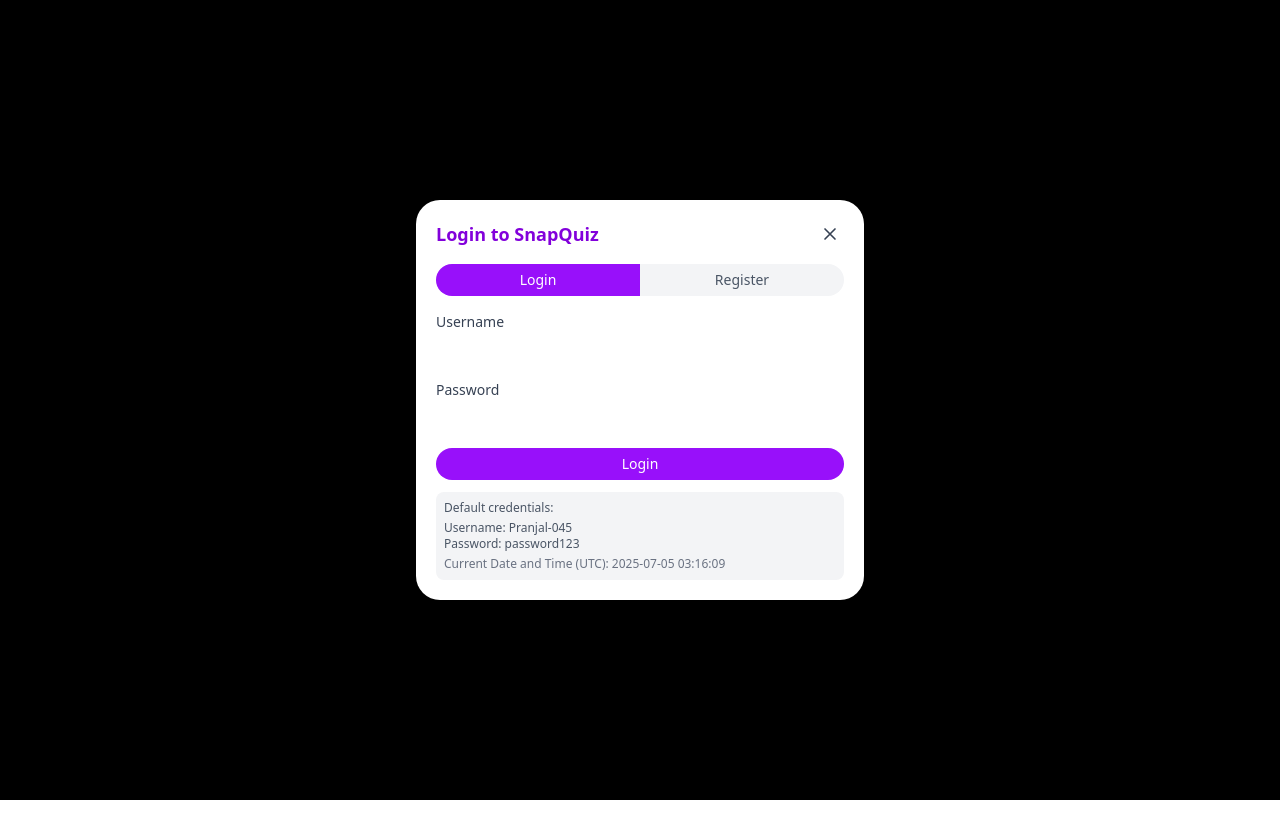
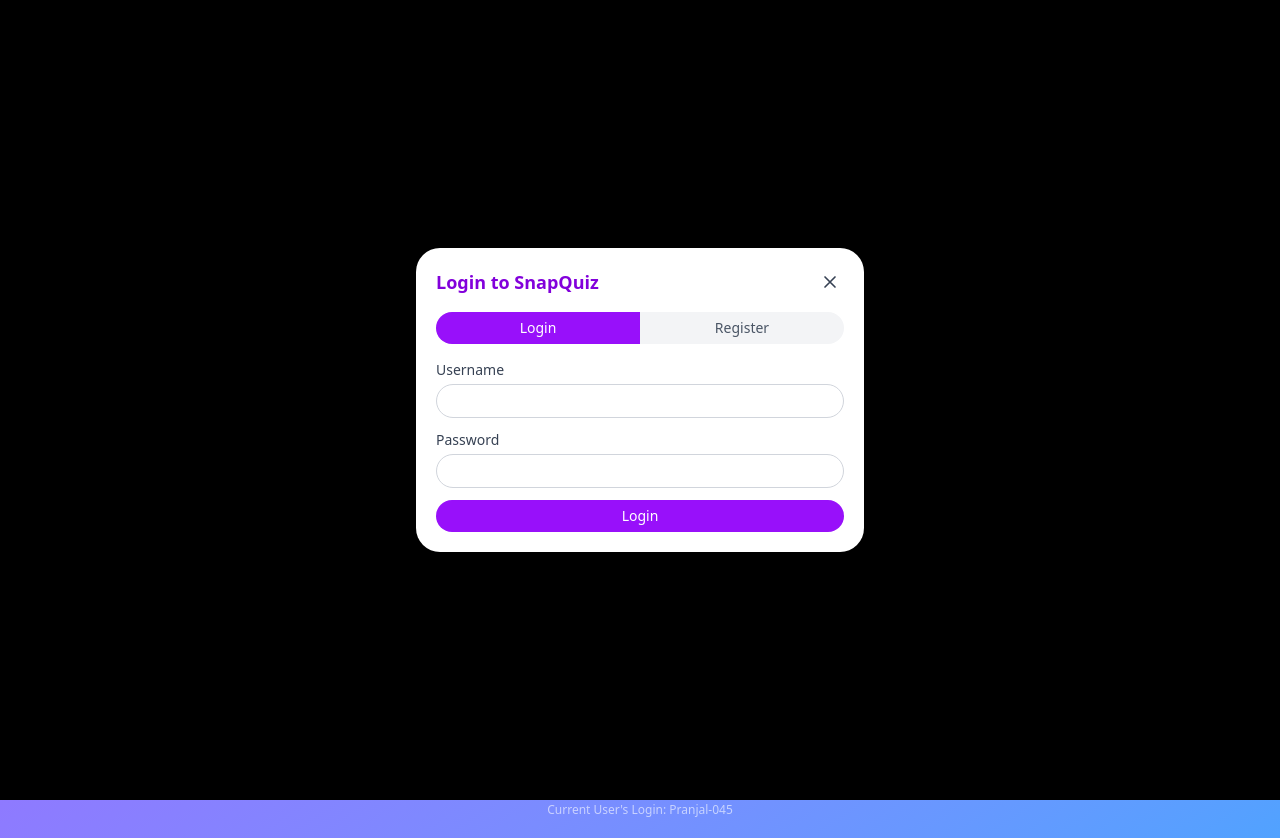
Before and after one commit to Pranjal-045/snapQuiz, a React (Vite) app in the folder client/: page / in a window 1280 px wide. Both pictures are taken after a click on the button "Login". Before the commit the page ends 800 px from the top, so only its background shows below. Built offline with nearby package versions, Linux system fonts and the light colour scheme.

Commit message:
Update App.jsx

```diff
--- a/client/src/App.jsx
+++ b/client/src/App.jsx
@@ -43,7 +43,7 @@
   // State to determine if we're in mobile view
   const [isMobileView, setIsMobileView] = useState(false);
 
-  const [formattedDateTime, setFormattedDateTime] = useState('2025-07-03 10:31:40');
+  const [formattedDateTime, setFormattedDateTime] = useState('2025-07-05 03:42:00');
   const [showSidebar, setShowSidebar] = useState(false); // For mobile sidebar toggle
 
   // Timer state
@@ -64,6 +64,50 @@
     return () => {
       window.removeEventListener('resize', checkMobileView);
     };
+  }, []);
+
+  // Save current app state for page persistence
+  useEffect(() => {
+    if (mcqs.length > 0) {
+      // Save the current state to localStorage
+      const appState = {
+        mcqs,
+        fileName,
+        selectedOptions,
+        showAnswers,
+        currentPage,
+        quizStartTime: quizStartTime ? quizStartTime.toString() : null,
+        quizId,
+        timeLimit
+      };
+      localStorage.setItem('appState', JSON.stringify(appState));
+    }
+  }, [mcqs, fileName, selectedOptions, showAnswers, currentPage, quizStartTime, quizId, timeLimit]);
+
+  // Restore app state on reload
+  useEffect(() => {
+    const savedState = localStorage.getItem('appState');
+    if (savedState) {
+      try {
+        const parsedState = JSON.parse(savedState);
+        if (parsedState.mcqs && parsedState.mcqs.length > 0) {
+          setMcqs(parsedState.mcqs);
+          setFileName(parsedState.fileName || "");
+          setSelectedOptions(parsedState.selectedOptions || {});
+          setShowAnswers(parsedState.showAnswers || {});
+          setCurrentPage(parsedState.currentPage || 0);
+          setQuizId(parsedState.quizId);
+          setTimeLimit(parsedState.timeLimit || 0);
+
+          if (parsedState.quizStartTime) {
+            setQuizStartTime(parseInt(parsedState.quizStartTime));
+          }
+        }
+      } catch (e) {
+        console.error("Error restoring state:", e);
+        localStorage.removeItem('appState');
+      }
+    }
   }, []);
 
   // Save dark mode preference to localStorage
@@ -145,10 +189,13 @@
     }
   }, [mcqs, quizStartTime]);
 
-  // Check if user is logged in
+  // Check if user is logged in and close history panel on reload
   useEffect(() => {
     const storedToken = localStorage.getItem('token');
     const storedUser = localStorage.getItem('user');
+
+    // Close history panel on reload
+    setShowHistory(false);
 
     if (storedToken && storedUser) {
       try {
@@ -281,7 +328,7 @@
       // Try API call and handle errors gracefully
       let mcqsData = [];
       try {
-        // FIXED: Properly using environment variable with template literals
+        // Using Vite environment variable syntax
         const res = await axios.post(`${import.meta.env.VITE_RAG_URL}/upload`, formData, {
           headers: {
             ...headers,
@@ -445,19 +492,19 @@
 
       const storedUsers = JSON.parse(localStorage.getItem('mcq_users') || '[]');
 
-      if (storedUsers.length === 0 && username === 'Pranjal-045' && password === 'password123') {
+      if (storedUsers.length === 0 && username === 'user' && password === 'password') {
         const defaultUser = {
           id: 'user123',
-          username: 'Pranjal-045',
-          email: 'pranjal045@example.com'
+          username: 'user',
+          email: 'user@example.com'
         };
 
         localStorage.setItem('mcq_users', JSON.stringify([
           {
             id: 'user123',
-            username: 'Pranjal-045',
-            email: 'pranjal045@example.com',
-            password: 'password123'
+            username: 'user',
+            email: 'user@example.com',
+            password: 'password'
           }
         ]));
 
@@ -713,7 +760,7 @@
                   {user.username.charAt(0).toUpperCase()}
                 </div>
                 <span className="mr-2 text-white text-sm">
-                  {user.username || 'Pranjal-045'}
+                  {user.username || 'User'}
                 </span>
                 <button
                   onClick={() => setShowHistory(!showHistory)}
@@ -802,7 +849,7 @@
           <div className={`${!isMobileView && showHistory ? 'lg:w-3/5' : 'w-full'} flex-grow flex flex-col`}>
             {mcqs.length === 0 ? (
               // Landing page content with updated app name
-              <div className={`rounded-3xl shadow-xl overflow-hidden ${darkMode ? 'bg-gray-800' : 'bg-white'} p-4 flex-grow`}>
+              <div className={`rounded-3xl shadow-xl overflow-hidden ${darkMode ? 'bg-gray-800' : 'bg-white'} p-4 flex-grow flex flex-col`}>
                 {/* Landing Page Description */}
                 <div className="mb-4">
                   <h1 className={`text-xl font-bold mb-1 ${darkMode ? 'text-white' : 'text-purple-800'}`}>
@@ -1006,6 +1053,21 @@
                     "Generate Questions"
                   )}
                 </button>
+
+                {/* Added bullet point features at the bottom */}
+                <div className="mt-auto pt-8">
+                  <h3 className={`text-sm font-semibold mb-2 ${darkMode ? 'text-white' : 'text-purple-700'}`}>
+                    Key Features:
+                  </h3>
+                  <ul className={`list-disc pl-5 text-xs space-y-1 ${darkMode ? 'text-gray-300' : 'text-gray-600'}`}>
+                    <li>Upload any PDF document and instantly generate tailored quiz questions</li>
+                    <li>Choose the number of questions and time limit to customize your learning experience</li>
+                    <li>Track your progress with detailed quiz history and performance analytics</li>
+                    <li>Get helpful hints when you're stuck on challenging questions</li>
+                    <li>Download quiz results for offline review and study</li>
+                    <li>Clean, responsive interface that works on any device</li>
+                  </ul>
+                </div>
               </div>
             ) : isQuizComplete ? (
               // Results screen with updated app name
@@ -1116,7 +1178,7 @@
 }).join('')}
 Generated by SnapQuiz • ${new Date().toLocaleString()}
 Current Date and Time (UTC): ${formattedDateTime}
-Current User's Login: ${user?.username || 'Pranjal-045'}`;
+Current User's Login: ${user?.username || 'Guest User'}`;
 
                         const blob = new Blob([content], { type: 'text/plain' });
                         const url = URL.createObjectURL(blob);
@@ -1146,6 +1208,7 @@
                         setCurrentPage(0);
                         setQuizStartTime(null);
                         setQuizId(null);
+                        localStorage.removeItem('appState');
                       }}
                       className={`py-2 px-3 rounded-full text-sm font-medium transition flex items-center justify-center bg-purple-600 hover:bg-purple-700 text-white active:transform active:scale-95`}
                     >
@@ -1153,7 +1216,9 @@
                         <path strokeLinecap="round" strokeLinejoin="round" strokeWidth={2} d="M12 6v6m0 0v6m0-6h6m-6 0H6" />
                       </svg>
                       New Quiz
-                    </button>                    <button
+                    </button>
+
+                    <button
                       onClick={() => {
                         setSelectedOptions({});
                         setShowAnswers({});
@@ -1242,7 +1307,7 @@
                   {/* User info with updated date time format */}
                   <div className={`p-4 border-t ${darkMode ? 'border-gray-700' : 'border-gray-200'}`}>
                     <div className={`text-xs ${darkMode ? 'text-gray-400' : 'text-gray-500'}`}>
-                      Current User: {user?.username || 'Pranjal-045'}
+                      Current User: {user?.username || 'Guest User'}
                     </div>
                     <div className={`text-xs mt-1 ${darkMode ? 'text-gray-400' : 'text-gray-500'}`}>
                       {formattedDateTime}
@@ -1273,7 +1338,7 @@
 
                     <button
                       onClick={() => currentPage < mcqs.length - 1 && setCurrentPage(currentPage + 1)}
-                      className={`flex items-center text-sm ${
+                                            className={`flex items-center text-sm ${
                         darkMode ? 'text-gray-300 hover:text-white' : 'text-gray-600 hover:text-gray-900'
                       } ${currentPage === mcqs.length - 1 ? 'opacity-50 cursor-not-allowed' : 'cursor-pointer'}`}
                       disabled={currentPage === mcqs.length - 1}
@@ -1683,7 +1748,7 @@
           </div>
         </div>
 
-        {/* Authentication Modal */}
+        {/* Authentication Modal - Updated to fix light mode styles and remove default credentials */}
         {showAuthModal && (
           <div className="fixed inset-0 bg-black bg-opacity-50 z-50 flex items-center justify-center p-4 backdrop-blur-sm">
             <div className={`w-full max-w-md rounded-3xl shadow-xl ${darkMode ? 'bg-gray-800' : 'bg-white'} p-5`}>
@@ -1745,7 +1810,7 @@
                       className={`w-full rounded-full text-sm ${
                         darkMode
                           ? "bg-gray-700 border-gray-600 text-white"
-                          : "border-gray-300"
+                          : "bg-white border border-gray-300 text-gray-800"
                       } px-3 py-1.5 focus:ring-purple-500 focus:border-purple-500`}
                     />
                   </div>
@@ -1759,7 +1824,7 @@
                       className={`w-full rounded-full text-sm ${
                         darkMode
                           ? "bg-gray-700 border-gray-600 text-white"
-                          : "border-gray-300"
+                          : "bg-white border border-gray-300 text-gray-800"
                       } px-3 py-1.5 focus:ring-purple-500 focus:border-purple-500`}
                     />
                   </div>
@@ -1806,7 +1871,7 @@
                       className={`w-full rounded-full text-sm ${
                         darkMode
                           ? "bg-gray-700 border-gray-600 text-white"
-                          : "border-gray-300"
+                          : "bg-white border border-gray-300 text-gray-800"
                       } px-3 py-1.5 focus:ring-purple-500 focus:border-purple-500`}
                     />
                   </div>
@@ -1820,7 +1885,7 @@
                       className={`w-full rounded-full text-sm ${
                         darkMode
                           ? "bg-gray-700 border-gray-600 text-white"
-                          : "border-gray-300"
+                          : "bg-white border border-gray-300 text-gray-800"
                       } px-3 py-1.5 focus:ring-purple-500 focus:border-purple-500`}
                     />
                   </div>
@@ -1834,7 +1899,7 @@
                       className={`w-full rounded-full text-sm ${
                         darkMode
                           ? "bg-gray-700 border-gray-600 text-white"
-                          : "border-gray-300"
+                          : "bg-white border border-gray-300 text-gray-800"
                       } px-3 py-1.5 focus:ring-purple-500 focus:border-purple-500`}
                     />
                   </div>
@@ -1848,7 +1913,7 @@
                       className={`w-full rounded-full text-sm ${
                         darkMode
                           ? "bg-gray-700 border-gray-600 text-white"
-                          : "border-gray-300"
+                          : "bg-white border border-gray-300 text-gray-800"
                       } px-3 py-1.5 focus:ring-purple-500 focus:border-purple-500`}
                     />
                   </div>
@@ -1876,17 +1941,7 @@
                 </form>
               )}
 
-              {/* Default credentials notice - Updated with current date/time */}
-              {authMode === 'login' && (
-                <div className={`mt-3 text-xs ${darkMode ? "text-gray-400" : "text-gray-600"} bg-opacity-50 p-2 rounded-lg ${darkMode ? "bg-gray-700" : "bg-gray-100"}`}>
-                  <p>Default credentials:</p>
-                  <p className="font-medium mt-1">Username: Pranjal-045</p>
-                  <p className="font-medium">Password: password123</p>
-                  <p className={`mt-1 text-xs ${darkMode ? "text-gray-500" : "text-gray-500"}`}>
-                    Current Date and Time (UTC): 2025-07-05 03:16:09
-                  </p>
-                </div>
-              )}
+              {/* Removed default credentials section as requested */}
             </div>
           </div>
         )}
@@ -1929,13 +1984,13 @@
           </div>
         )}
 
-        {/* Footer - more compact with updated branding */}
+        {/* Footer - more compact with updated branding and date/time */}
         <footer className={`mt-auto text-center text-sm py-2`}>
           <p className={`${darkMode ? "text-white/60" : "text-white/80"} text-xs`}>
             SnapQuiz • Created by Pranjal-045
           </p>
           <p className={`text-xs mt-0.5 ${darkMode ? "text-white/40" : "text-white/60"}`}>
-            Current Date and Time (UTC): 2025-07-05 03:16:09
+            Current Date and Time (UTC): 2025-07-05 03:48:30
           </p>
           <p className={`text-xs mt-0.5 ${darkMode ? "text-white/40" : "text-white/60"}`}>
             Current User's Login: Pranjal-045
```
